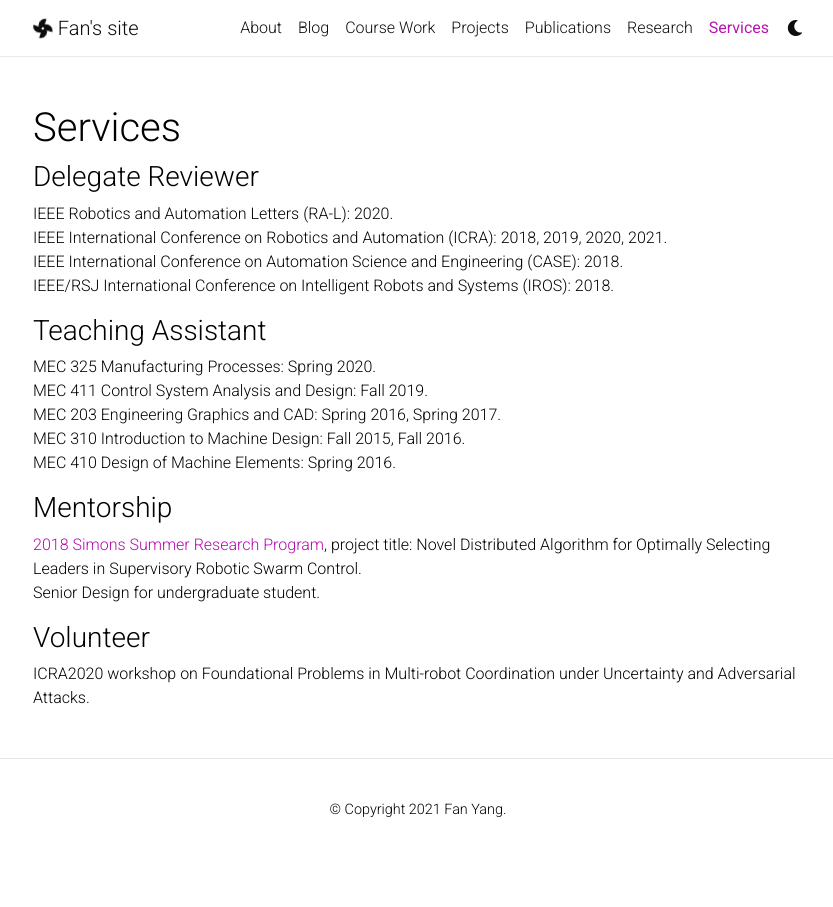
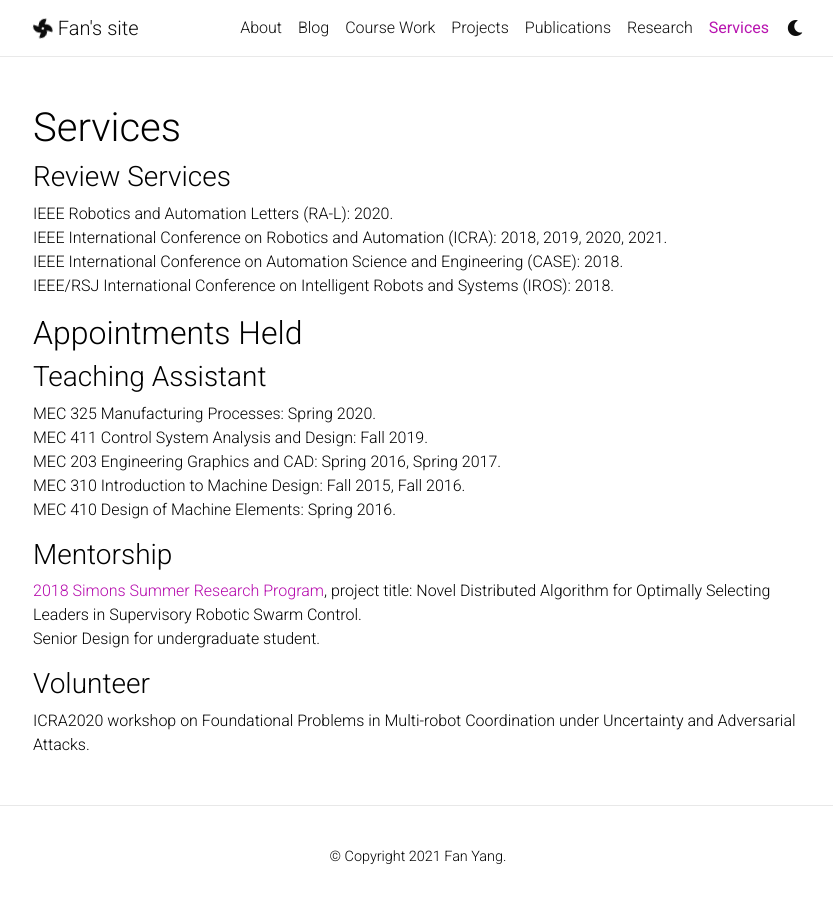
Before and after one commit to fanyang805/fanyang.github.io, a Jekyll site: the page built from _pages/services.md, in a window 1280 px wide. Shown: the whole page, without its empty margins (222-1055 px from the left). Built offline with Jekyll 4.4.1, drawn with Linux system fonts in a browser that asks for light colours; nearby versions of some CDN libraries; a style sheet for code colours, icons or effects is not loaded.

Commit message:
service page updated

```diff
--- a/_pages/services.md
+++ b/_pages/services.md
@@ -6,12 +6,14 @@ description:
 nav: true
 ---
 
-### Delegate Reviewer
+### Review Services
 
 IEEE Robotics and Automation Letters (RA-L): 2020.
 IEEE International Conference on Robotics and Automation (ICRA): 2018, 2019, 2020, 2021.
 IEEE International Conference on Automation Science and Engineering (CASE): 2018.
 IEEE/RSJ International Conference on Intelligent Robots and Systems (IROS): 2018.
+
+## Appointments Held
 
 ### Teaching Assistant
 
```
Also changed, not shown: _pages/about.md (+1 -1 lines).
